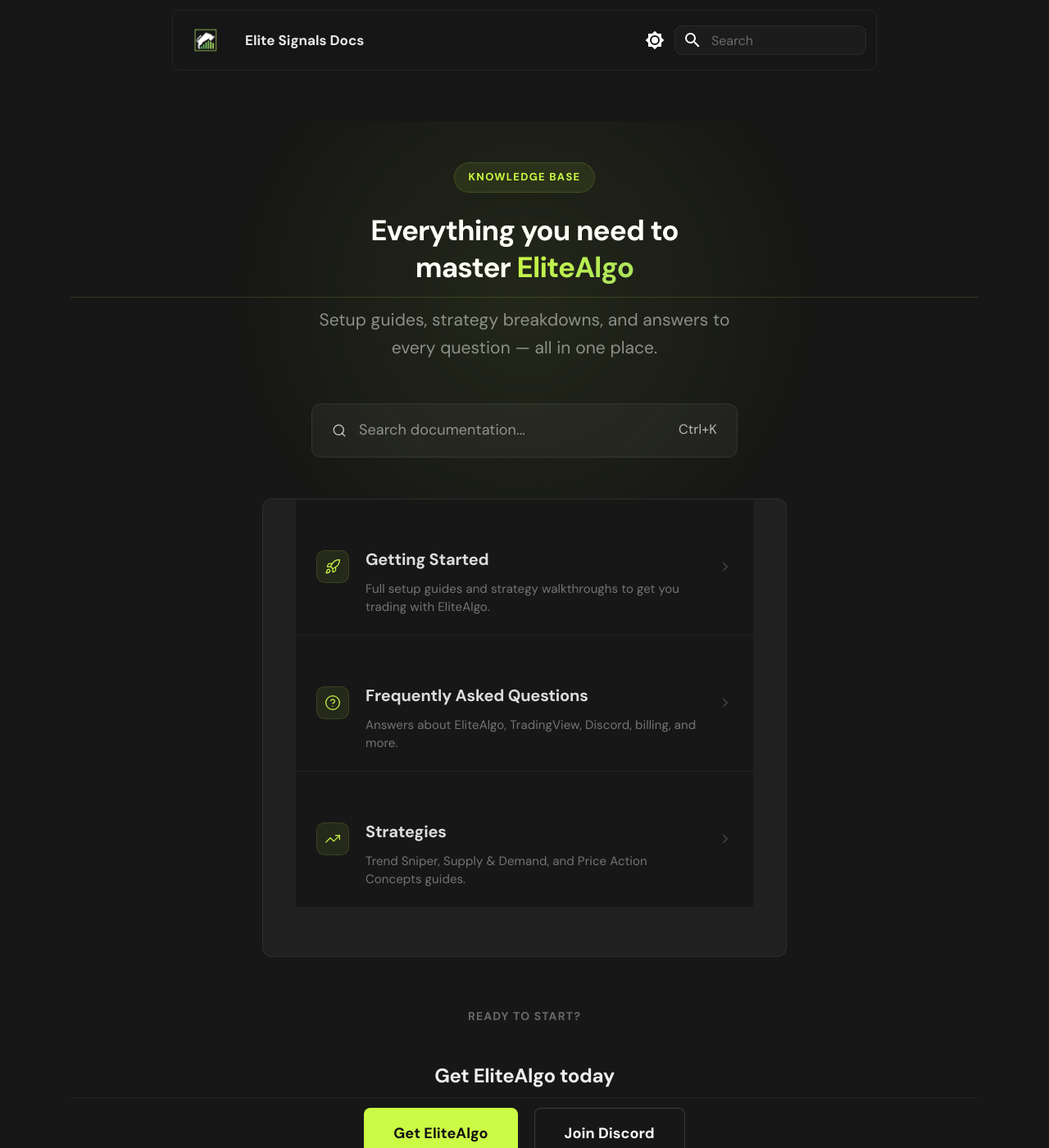
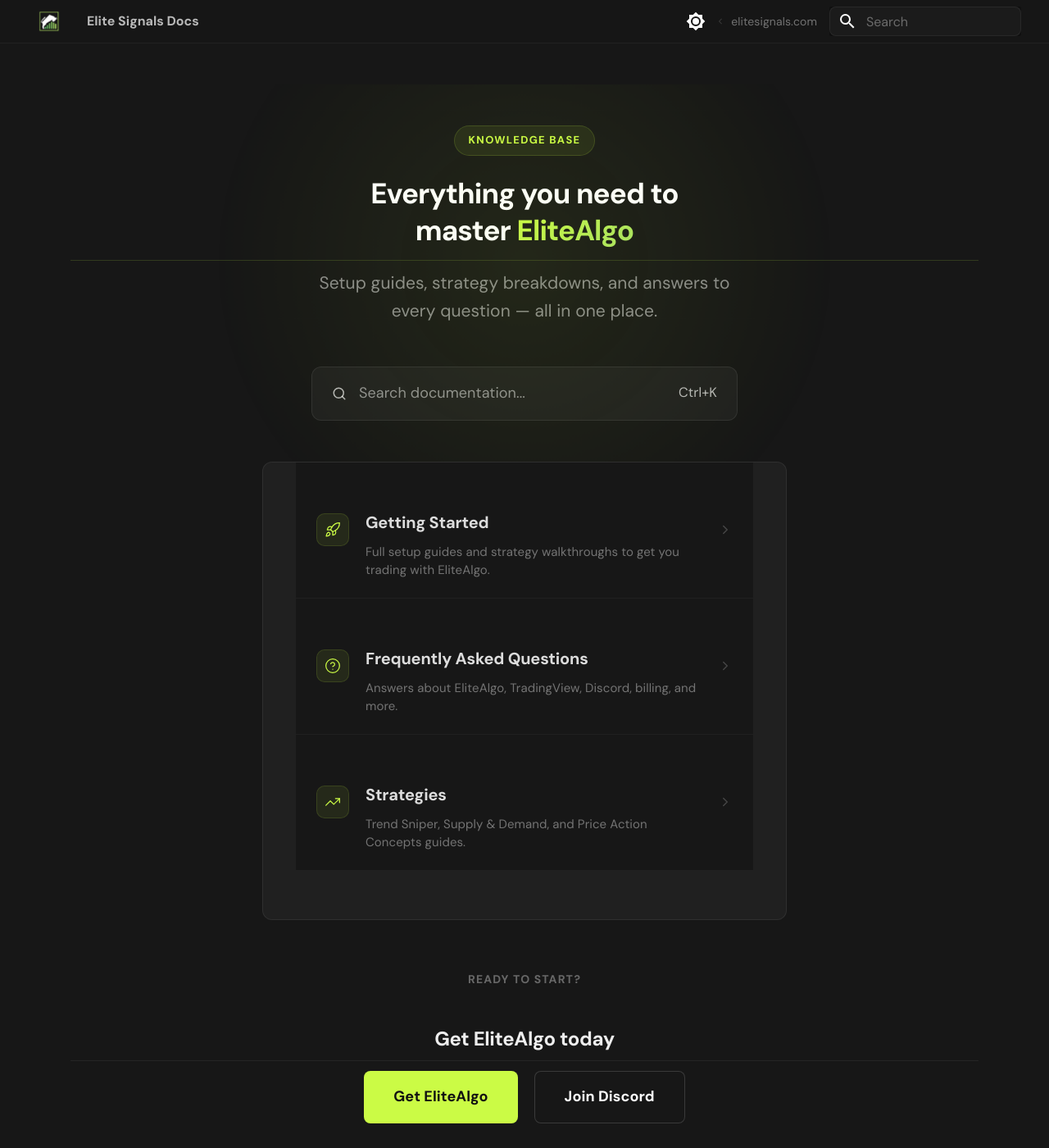
Before and after one commit to myelitesignals/docs, an MkDocs documentation site: the page built from docs/index.md, in a window 1280 px wide and 1400 px high. Shown: the whole window at 82% size. Built offline with MkDocs 1.6.1 and Material for MkDocs 9.7.7, drawn with Linux system fonts in a browser that asks for light colours.

Commit message:
Slim minimal header with back link to elitesignals.com
Replaced chunky floating pill with a slim full-width header bar.
Added elitesignals.com back-link with chevron icon next to search.

Co-Authored-By: Claude <noreply@anthropic.com>

```diff
--- a/docs/stylesheets/extra.css
+++ b/docs/stylesheets/extra.css
@@ -79,45 +79,56 @@ body {
 }
 
 /* ============================================
-   HEADER - Floating pill nav (matches elitesignals.com)
+   HEADER - Slim minimal bar
    ============================================ */
 .md-header {
-  background: transparent;
+  background: rgba(23, 23, 23, 0.95);
+  backdrop-filter: blur(12px);
+  -webkit-backdrop-filter: blur(12px);
   box-shadow: none;
-  border-bottom: none;
-  position: sticky;
-  padding: 0.6rem 1rem;
-}
-
-.md-header .md-header__inner {
-  background: rgba(23, 23, 23, 0.85);
-  backdrop-filter: blur(10px);
-  -webkit-backdrop-filter: blur(10px);
-  border-radius: 10px;
-  border: 1px solid rgba(255, 255, 255, 0.06);
-  padding: 0.4rem 0.6rem;
-  max-width: 860px;
-  margin: 0 auto;
+  border-bottom: 1px solid rgba(255, 255, 255, 0.05);
+  height: auto;
 }
 
 .md-header[data-md-state="shadow"] {
-  box-shadow: none;
-}
-
-.md-header[data-md-state="shadow"] .md-header__inner {
-  border-color: rgba(255, 255, 255, 0.08);
+  box-shadow: 0 1px 8px rgba(0, 0, 0, 0.2);
 }
 
 .md-header__title {
-  font-weight: 300;
+  font-weight: 400;
   letter-spacing: 0;
-  font-size: 0.85rem;
-  color: rgba(255, 255, 255, 0.9);
+  font-size: 0.8rem;
+  color: rgba(255, 255, 255, 0.7);
 }
 
 .md-header__button.md-logo img,
 .md-header__button.md-logo svg {
-  height: 1.6rem;
+  height: 1.4rem;
+}
+
+/* Back-to-site link injected via template */
+.es-back-link {
+  display: flex;
+  align-items: center;
+  gap: 0.35rem;
+  font-size: 0.7rem;
+  font-weight: 400;
+  color: rgba(255, 255, 255, 0.4);
+  text-decoration: none;
+  margin-left: auto;
+  margin-right: 0.75rem;
+  white-space: nowrap;
+  transition: color 0.15s ease;
+}
+
+.es-back-link:hover {
+  color: rgba(255, 255, 255, 0.8);
+}
+
+.es-back-link svg {
+  width: 12px;
+  height: 12px;
+  opacity: 0.5;
 }
 
 /* Header nav tabs */
--- a/overrides/main.html
+++ b/overrides/main.html
@@ -26,6 +26,20 @@
   {{ super() }}
   <script>
     document$.subscribe(function() {
+      // Inject "elitesignals.com" back-link into header
+      var headerInner = document.querySelector(".md-header__inner");
+      if (headerInner && !document.querySelector(".es-back-link")) {
+        var searchEl = headerInner.querySelector(".md-search");
+        var link = document.createElement("a");
+        link.href = "https://elitesignals.com";
+        link.target = "_blank";
+        link.className = "es-back-link";
+        link.innerHTML = '<svg xmlns="http://www.w3.org/2000/svg" viewBox="0 0 24 24" fill="none" stroke="currentColor" stroke-width="2" stroke-linecap="round" stroke-linejoin="round"><path d="m15 18-6-6 6-6"/></svg>elitesignals.com';
+        if (searchEl) {
+          headerInner.insertBefore(link, searchEl);
+        }
+      }
+
       // Wire up the homepage search CTA to open MkDocs Material's search
       var searchCTA = document.getElementById("searchCTA");
       if (searchCTA) {
```
